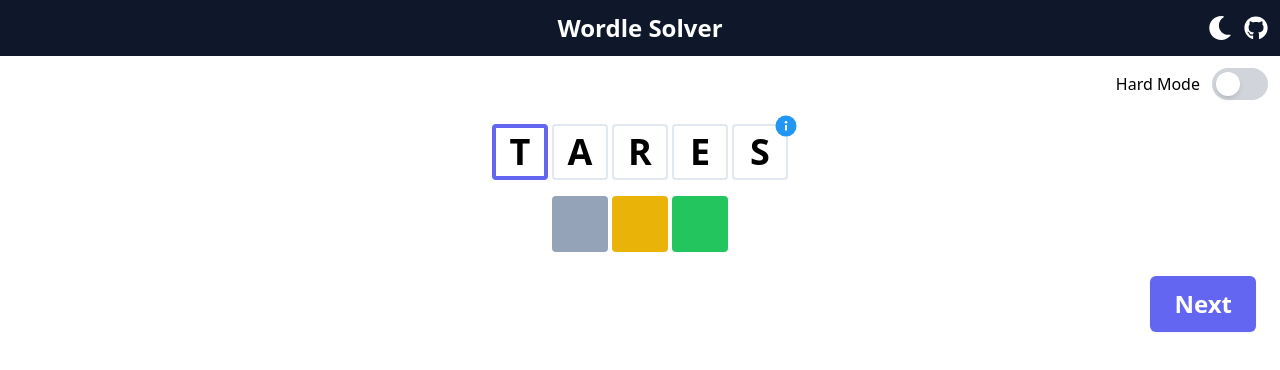
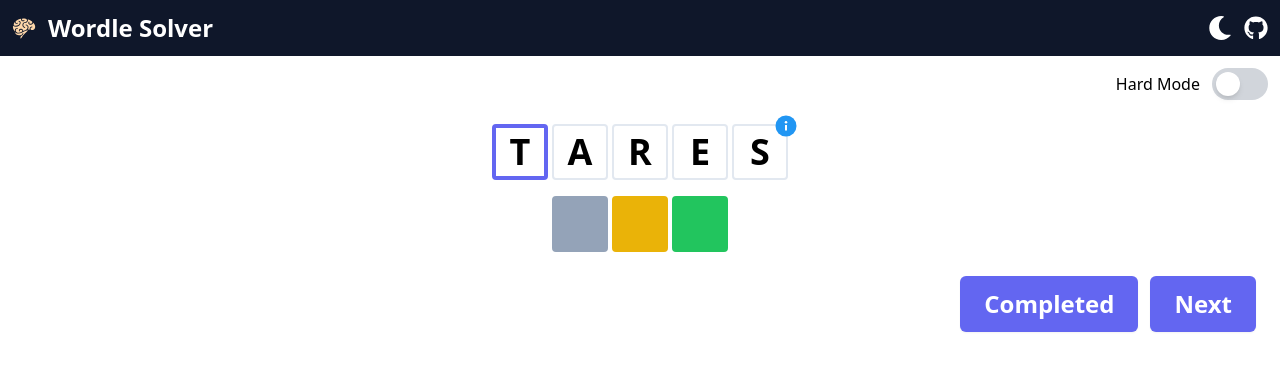
Before and after one commit to tropicbliss/wordlesolver, a React (Create React App) app: page / in a window 1280 px wide. Shown: the top 370 px of the page. Built offline with nearby package versions, Linux system fonts and the light colour scheme.

Commit message:
Add a completed button

```diff
--- a/src/App.js
+++ b/src/App.js
@@ -135,33 +135,17 @@ function App() {
     };
   };
 
-  const previous = () => {
-    const previousUnit = state.pop();
-    const previousResult = previousUnit.split(":");
-    setResult(previousResult[0]);
-    setState(state);
-    setCurrentSelection(0);
-    setCorrectness(previousResult[1].split("").map((e) => +e));
-    if (state.length === 0) {
-      changePageTo("firstPage");
-    }
-  };
-
   const home = () => {
     setResult("tares");
-    if (stage === "endPage") {
-      setCorrectness([null, null, null, null, null]);
-    } else {
-      setCorrectness(
-        state[0]
-          .split(":")[1]
-          .split("")
-          .map((e) => +e)
-      );
-    }
+    setCorrectness([null, null, null, null, null]);
     setState([]);
     setCurrentSelection(0);
     changePageTo("firstPage");
+  };
+
+  const completed = () => {
+    setCorrectness([3, 3, 3, 3, 3]);
+    setCurrentSelection(4);
   };
 
   return (
@@ -169,7 +153,6 @@ function App() {
       <Header
         onToggleDarkMode={toggleTheme}
         theme={theme}
-        previous={previous}
         home={home}
         isLoading={loading}
       />
@@ -191,6 +174,7 @@ function App() {
           correctness={correctness}
           next={next}
           isLoading={loading}
+          completed={completed}
         />
       )}
       {stage === "endPage" && <EndScreenGrid finalWord={result} />}
--- a/src/components/Header.js
+++ b/src/components/Header.js
@@ -1,39 +1,27 @@
 import React, { useContext } from "react";
-import { FaArrowLeft, FaHome, FaGithub, FaSun, FaMoon } from "react-icons/fa";
+import { FaHome, FaGithub, FaSun, FaMoon } from "react-icons/fa";
+import { GiBrain } from "react-icons/gi";
 import { GlobalContext } from "../context/GlobalState";
 
-const clickability = { firstPage: [], midPages: [1, 2], endPage: [2] };
-
-const Header = ({ onToggleDarkMode, theme, previous, home, isLoading }) => {
+const Header = ({ onToggleDarkMode, theme, home, isLoading }) => {
   const { stage } = useContext(GlobalContext);
-  const isClickable = clickability[stage];
-
-  function hidden(id) {
-    return isClickable.includes(id) ? "" : "invisible";
-  }
 
   return (
     <header className="flex justify-between px-3 py-3 bg-slate-900 dark:border-b dark:border-gray-600 space-x-3 text-white">
+      <div className="text-xl select-none md:text-2xl flex items-center space-x-3">
+        <GiBrain className="text-orange-200" />
+        <h3 className="font-bold">Wordle Solver</h3>
+      </div>
+      <div className="flex space-x-3 items-center text-2xl">
         <div className="flex space-x-3 items-center text-2xl">
           <button
-          className={hidden(1)}
-          onClick={() => previous()}
-          disabled={isLoading}
-        >
-          <FaArrowLeft />
-        </button>
-        <button
-          className={hidden(2)}
+            className={stage !== "endPage" && "hidden"}
             onClick={() => home()}
             disabled={isLoading}
           >
             <FaHome />
           </button>
         </div>
-      <div className="text-xl font-bold select-none text-center md:text-2xl">
-        Wordle Solver
-      </div>
-      <div className="flex space-x-3 items-center text-2xl">
         {theme === "dark" ? (
           <FaSun cursor="pointer" onClick={onToggleDarkMode} />
         ) : (
--- a/src/components/navigation/BottomNavigation.js
+++ b/src/components/navigation/BottomNavigation.js
@@ -1,7 +1,7 @@
 import React, { useState } from "react";
 import RoundedButton from "./RoundedButton";
 
-const BottomNavigation = ({ correctness, next, isLoading }) => {
+const BottomNavigation = ({ correctness, next, isLoading, completed }) => {
   const [shake, setShake] = useState(false);
 
   const animate = () => {
@@ -15,7 +15,13 @@ const BottomNavigation = ({ correctness, next, isLoading }) => {
   };
 
   return (
-    <div className="flex justify-end pr-6 py-3 items-end">
+    <div className="flex justify-end pr-6 py-3 items-end space-x-3">
+      <RoundedButton
+        text="Completed"
+        onClick={completed}
+        isShake={false}
+        disabled={isLoading}
+      />
       <RoundedButton
         text="Next"
         onClick={onClick}
```
Lines whose indentation alone changed are shown as unchanged.
